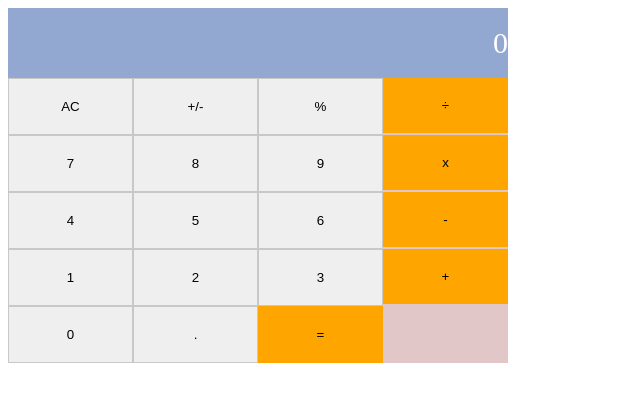
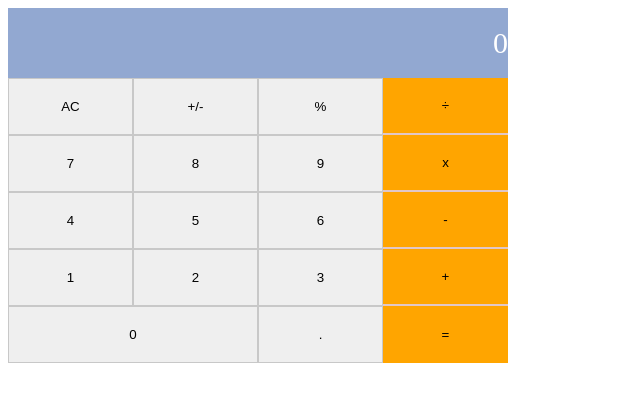
Before and after one commit to John-Kibirige/math-magicians, a React (Create React App) app: page / in a window 1280 px wide. Shown: the top 402 px of the page, without its empty margins (0-640 px from the left). Built offline with nearby package versions, Linux system fonts and the light colour scheme.

Commit message:
Fix a few bugs before implementing any feature

```diff
--- a/src/App.css
+++ b/src/App.css
@@ -22,7 +22,7 @@
   border: thin solid #c8c8c8;
 }
 
-.two-spaces {
+.two-space {
   grid-column: 1/3;
 }
 
--- a/src/index.js
+++ b/src/index.js
@@ -1,6 +1,5 @@
 import React from 'react';
 import ReactDOM from 'react-dom/client';
-import './index.css';
 import App from './App';
 import reportWebVitals from './reportWebVitals';
 
```
